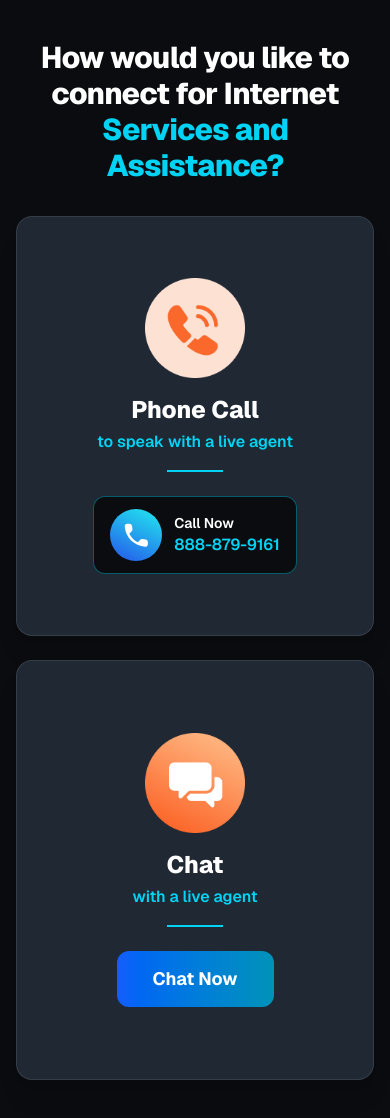
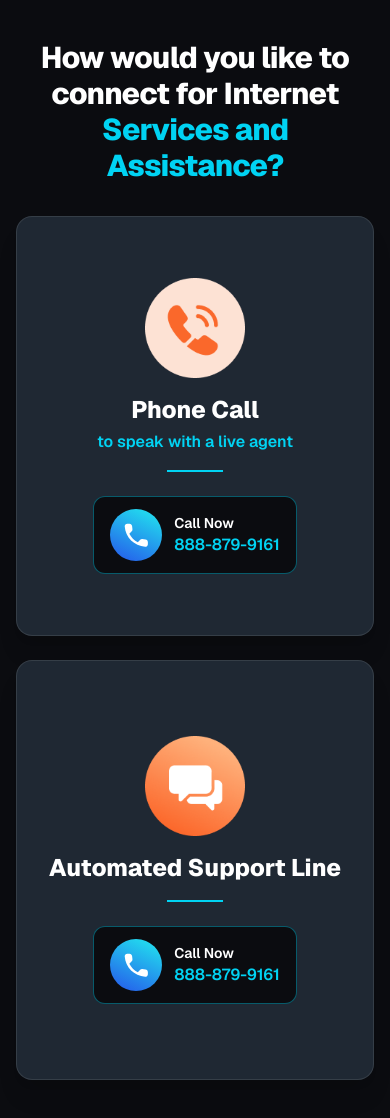
Before and after one commit to ajazsadat/JKcompareinternet, a Next.js app: page /live-agent in a window 390 px wide. Built offline with nearby package versions, Linux system fonts and the light colour scheme.

Commit message:
Replace live-agent chat card with Automated Support Line
Swap the Chat with a live agent option for an Automated Support Line
card that uses the same Call Now phone CTA as the Phone Call card.

Co-authored-by: ajazsadat <ajazsadat@users.noreply.github.com>

```diff
--- a/src/app/live-agent/page.js
+++ b/src/app/live-agent/page.js
@@ -1,19 +1,18 @@
 import Image from 'next/image';
-import TawkChatButton from '@/components/TawkChatButton';
 
 export const metadata = {
   title: 'Live Agent | JKcompareinternet',
   description:
-    'How would you like to connect for internet services and assistance? Speak with a live agent by phone or chat.',
+    'How would you like to connect for internet services and assistance? Speak with a live agent or use our automated support line.',
 };
 
 const PHONE_DISPLAY = '888-879-9161';
 const PHONE_HREF = 'tel:8888799161';
 
-function CallIcon() {
+function CallIcon({ gradientId = 'liveAgentCallGrad' }) {
   return (
     <svg xmlns="http://www.w3.org/2000/svg" width="52" height="52" viewBox="0 0 92 92" fill="none" aria-hidden="true">
-      <rect width="92" height="92" rx="46" fill="url(#liveAgentCallGrad)" />
+      <rect width="92" height="92" rx="46" fill={`url(#${gradientId})`} />
       <path
         fillRule="evenodd"
         clipRule="evenodd"
@@ -21,12 +20,27 @@ function CallIcon() {
         fill="white"
       />
       <defs>
-        <linearGradient id="liveAgentCallGrad" x1="65" y1="8.5" x2="25" y2="92" gradientUnits="userSpaceOnUse">
+        <linearGradient id={gradientId} x1="65" y1="8.5" x2="25" y2="92" gradientUnits="userSpaceOnUse">
           <stop stopColor="#22d3ee" />
           <stop offset="1" stopColor="#2563eb" />
         </linearGradient>
       </defs>
     </svg>
+  );
+}
+
+function CallNowButton({ gradientId }) {
+  return (
+    <a
+      href={PHONE_HREF}
+      className="inline-flex items-center justify-start gap-3 rounded-xl border border-cyan-400/40 bg-[#0b0c10] px-4 py-3 no-underline transition hover:border-cyan-300 hover:bg-[#111827]"
+    >
+      <CallIcon gradientId={gradientId} />
+      <span className="text-left">
+        <span className="block text-sm font-semibold text-white sm:text-base">Call Now</span>
+        <span className="block text-base font-semibold text-cyan-400 sm:text-xl">{PHONE_DISPLAY}</span>
+      </span>
+    </a>
   );
 }
 
@@ -56,21 +70,10 @@ export default function LiveAgentPage() {
               to speak with a live agent
             </h4>
             <div className="mx-auto mb-6 h-[2px] w-14 bg-cyan-400" />
-            <a
-              href={PHONE_HREF}
-              className="inline-flex items-center justify-start gap-3 rounded-xl border border-cyan-400/40 bg-[#0b0c10] px-4 py-3 no-underline transition hover:border-cyan-300 hover:bg-[#111827]"
-            >
-              <CallIcon />
-              <span className="text-left">
-                <span className="block text-sm font-semibold text-white sm:text-base">Call Now</span>
-                <span className="block text-base font-semibold text-cyan-400 sm:text-xl">
-                  {PHONE_DISPLAY}
-                </span>
-              </span>
-            </a>
+            <CallNowButton gradientId="liveAgentCallGradPhone" />
           </div>
 
-          {/* Chat card */}
+          {/* Automated Support Line card */}
           <div className="flex min-h-[420px] flex-col items-center justify-center rounded-2xl border border-white/10 bg-[#1f2833] px-6 py-8 shadow-xl">
             <Image
               src="/images/live-agent/chat-icon.png"
@@ -79,14 +82,11 @@ export default function LiveAgentPage() {
               height={138}
               className="mb-4 w-[100px] md:w-[120px]"
             />
-            <h2 className="mb-1 text-center text-2xl font-extrabold text-white md:text-3xl">Chat</h2>
-            <h4 className="mb-4 text-center text-base font-semibold text-cyan-400 md:text-lg">
-              with a live agent
-            </h4>
+            <h2 className="mb-4 text-center text-2xl font-extrabold text-white md:text-3xl">
+              Automated Support Line
+            </h2>
             <div className="mx-auto mb-6 h-[2px] w-14 bg-cyan-400" />
-            <TawkChatButton className="rounded-xl border-0 bg-gradient-to-r from-blue-600 to-cyan-600 px-9 py-3.5 text-lg font-bold text-white transition hover:from-blue-500 hover:to-cyan-500">
-              Chat Now
-            </TawkChatButton>
+            <CallNowButton gradientId="liveAgentCallGradAuto" />
           </div>
         </div>
       </div>
```
